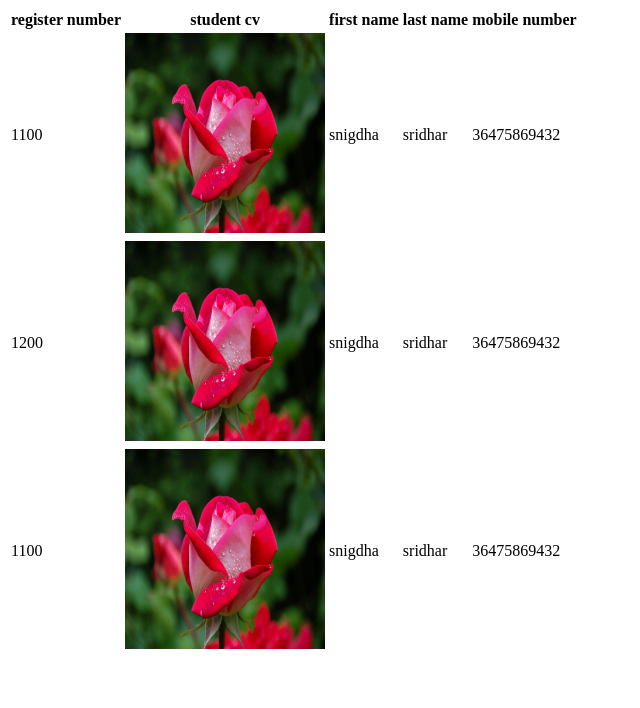
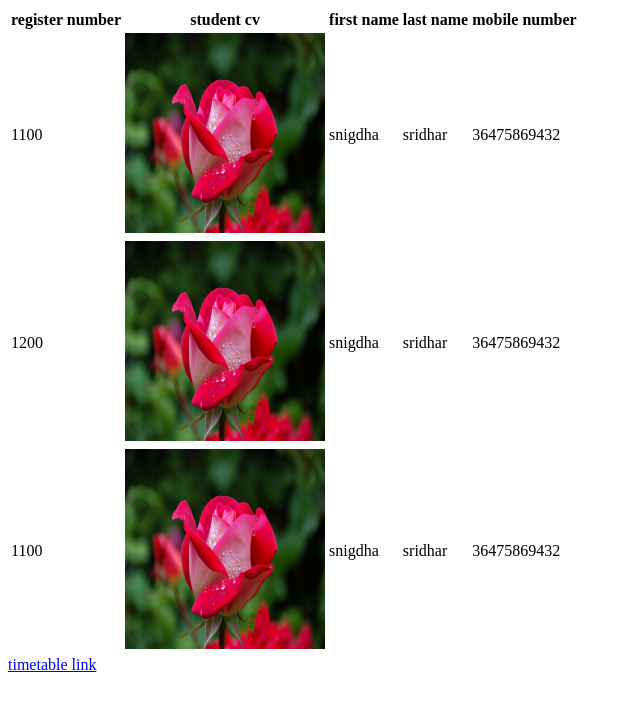
Before and after one commit to snigdhasridhar/Html-and-CSS, a plain HTML site: page index.html in a window 1280 px wide. Shown: the whole page, without its empty margins (0-640 px from the left). Drawn offline with Linux system fonts and the light colour scheme.

Commit message:
Update index.html

```diff
--- a/index.html
+++ b/index.html
@@ -44,5 +44,7 @@
     </tr>
 
  </table>
+    <a href="./timetable.html">timetable link
+    </a>
 </body>
 </html>
```
